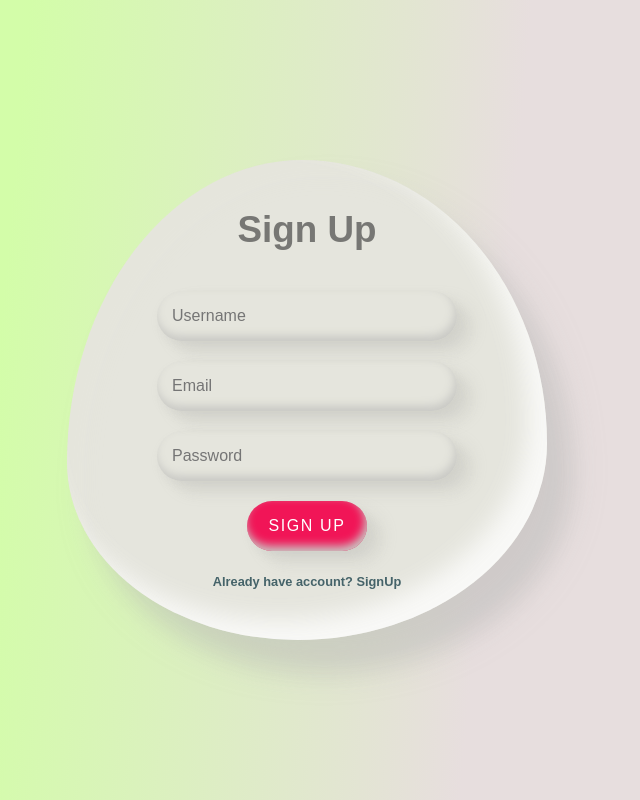
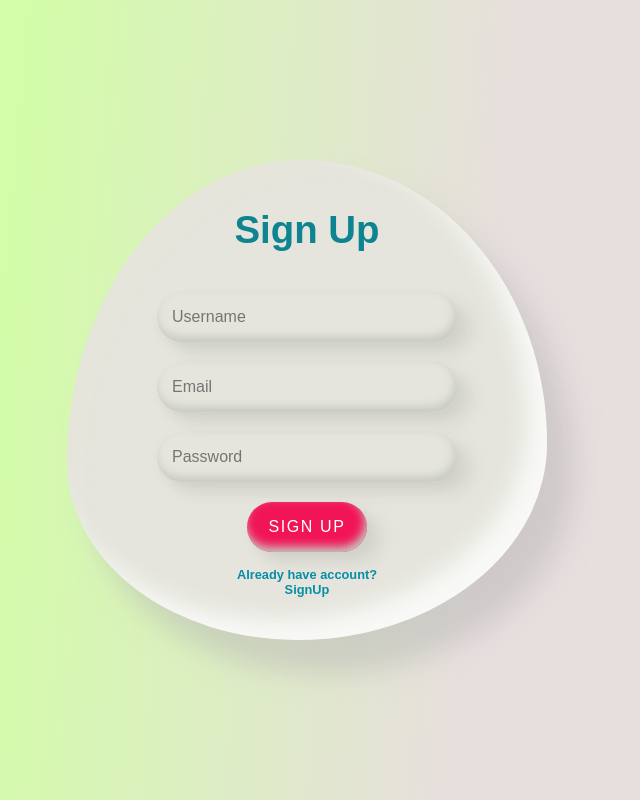
Before and after one commit to aniketkumar7/SignUp-Page, a plain HTML site: page index.html in a window 1280 px wide. Shown: the whole page, without its empty margins (333-973 px from the left). Drawn offline with Linux system fonts and the light colour scheme.

Commit message:
Update styles.css

```diff
--- a/styles.css
+++ b/styles.css
@@ -48,9 +48,9 @@ body{
 }
 
 .container .drop .signup h2{
-    font-size: 2.3em;
+    font-size: 2.4em;
     position: relative;
-    color: rgb(119, 119, 116);
+    color: rgb(13, 132, 143);
 }
 
 .container .drop .signup form{
@@ -101,59 +101,12 @@ body{
     transform: scale(1.1);
 }
 
-/*
-.btns{
-    position: absolute;
-    right: -150px;
-    bottom: -60px;
-    height: 140px;
-    width: 140px;
-    background: rgb(161, 240, 228);
-    display: flex;
-    align-items: center;
-    justify-content: center;
-    text-decoration: none;
-    text-align: center;
-    color: rgb(5, 77, 71);
-    letter-spacing: 0.1em;
-    font-size: 1.1em;
-    transition: 0.25s;
-    box-shadow: 25px 35px 20px  rgba(42, 183, 185, 0.05),
-     25px 30px 30px rgba(50, 165, 178, 0.5),
-    inset 20px 20px 20px  rgba(167, 73, 73, 0.06),
-    inset -20px -20px 25px rgba(248, 246, 247, 0.9) ;
-    border-radius: 34% 66% 65% 35% / 57% 58% 42% 43%;
-
-}
-
-.btns:hover{
-    border-radius: 49% 51% 52% 48% / 63% 59% 41% 37%;
-}
-
-.btns.signup{
-    width: 120px;
-    height: 120px;
-    bottom: 160px;
-    right: -180px;
-    border-radius: 49% 51% 52% 48% / 63% 59% 41% 37%;
-    background: rgb(247, 133, 190);
-    box-shadow: 25px 35px 20px  rgba(0, 0, 0, 0.05),
-     25px 30px 30px rgba(238, 136, 211, 0.5),
-    inset 20px 20px 20px  rgba(234, 177, 219, 0.06),
-    inset -20px -20px 25px rgba(251, 250, 251, 0.9) ;
-}
-
-.btns.signup:hover{
-    border-radius: 34% 66% 65% 35% / 57% 58% 42% 43%;
-}
-*/
-
 .last{
     position: relative;
     display: flex;
-    width: 100%;
+    width: 60%;
     height: 20px;
-    justify-content: center;
+    justify-content: space-around;
     align-items: center;
 }
 
@@ -161,7 +114,11 @@ body{
 .last a{
     text-decoration: none;
     font-size: 0.8em;
-    color: rgb(69, 99, 105);
+    color: rgb(6, 142, 165);
     font-weight: 600;
+}
 
+.last h6{
+    font-size: 0.75em;
+    color: rgb(87, 85, 85);
 }
```
